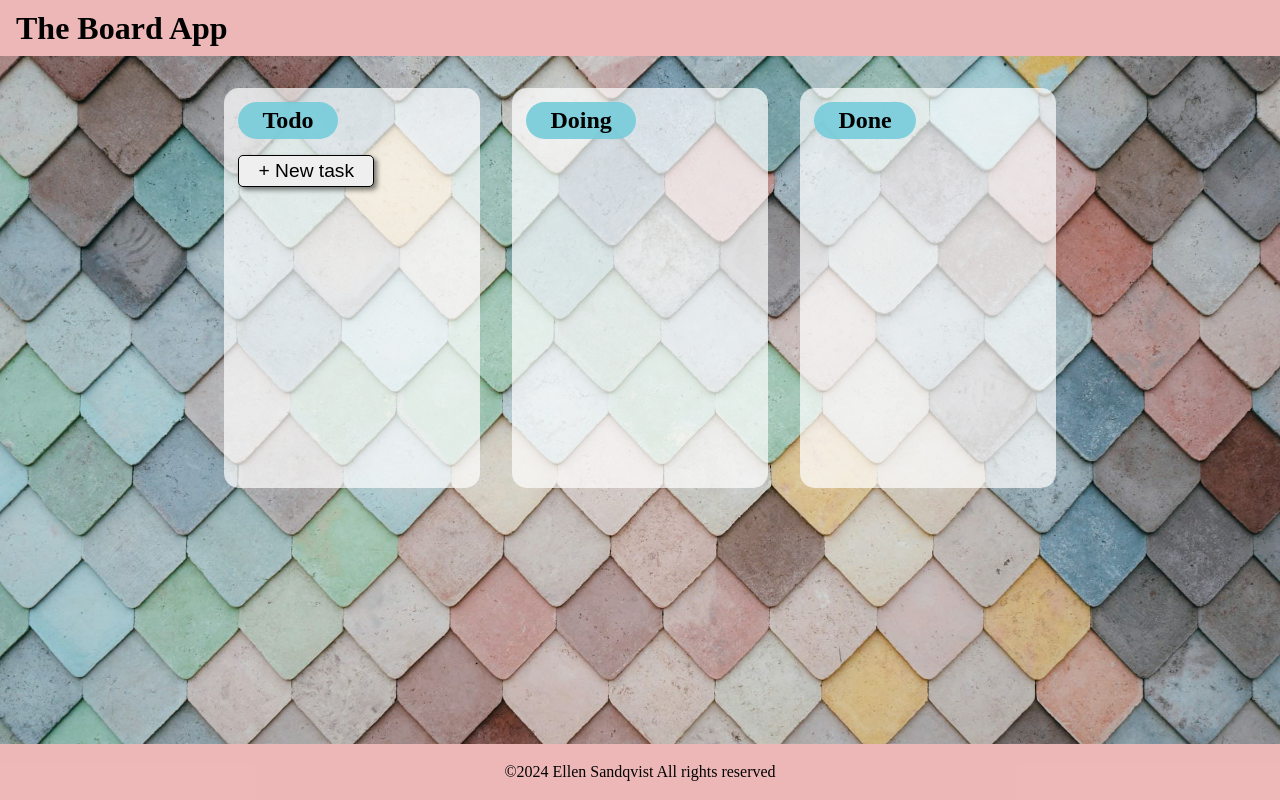
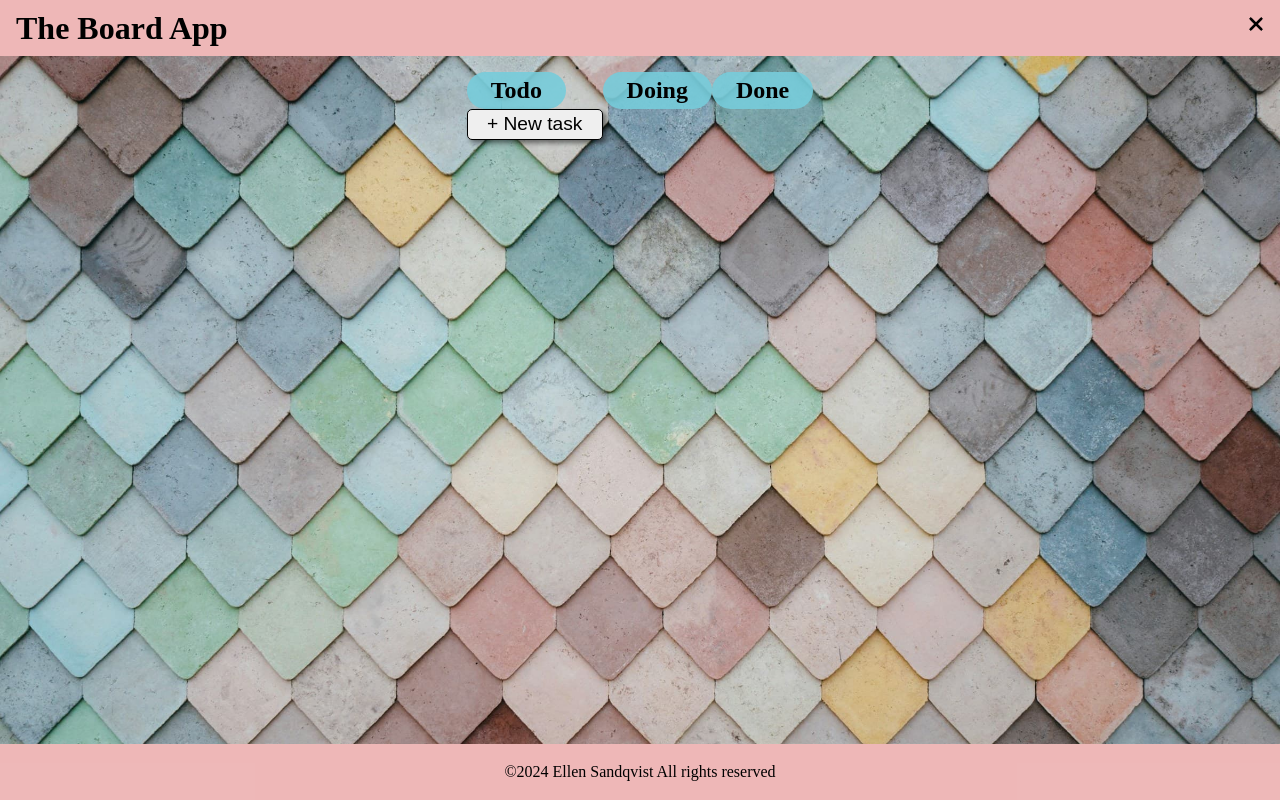
Before and after one commit to EllenSandqvist/Kanban, a React (Vite) app: page / in a window 1280 px wide. Built offline with nearby package versions, Linux system fonts and the light colour scheme; a web font is replaced by a local one.

Commit message:
added Link to go from single column vue back to home

```diff
--- a/src/components/Column.jsx
+++ b/src/components/Column.jsx
@@ -1,9 +1,15 @@
+import { Link } from "react-router-dom";
 import { useState } from "react";
+
+//import of components
 import ColumnHeading from "./ColumnHeading";
 import Card from "./Card";
-import AddTaskForm from "./AddTaskForm";
+import AddTaskForm from "./AddTaskModal";
 
-const Column = ({ columnTitle, tasks }) => {
+//import of images/icons
+import { IoClose } from "react-icons/io5";
+
+const Column = ({ atHomePage, columnTitle, tasks }) => {
   const [inputIsShown, setInputIsShown] = useState(false);
 
   function handleShowInput() {
@@ -11,8 +17,13 @@
   }
 
   return (
-    <div className="column">
+    <div className="Column">
       <ColumnHeading columnTitle={columnTitle} />
+      {!atHomePage && (
+        <Link className="button-close" to="/">
+          <IoClose role="button" />
+        </Link>
+      )}
       {tasks.map((task) => {
         return <Card key={task.id} task={task} />;
       })}
```
